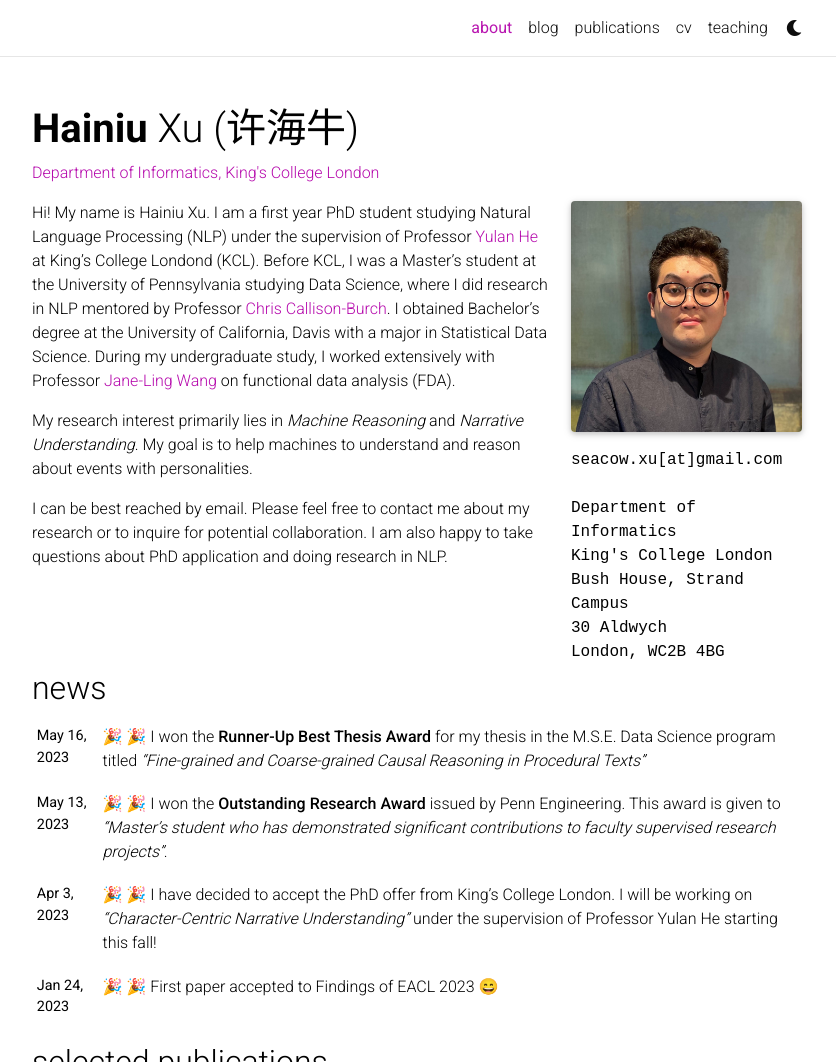
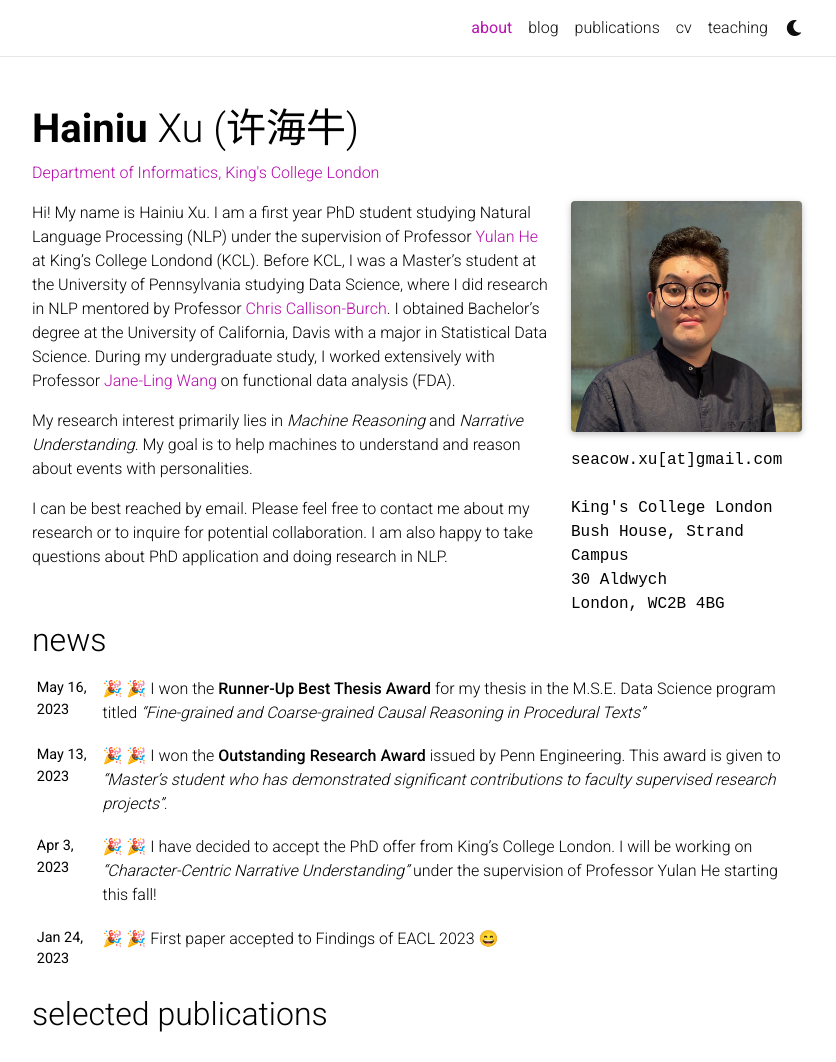
Before and after one commit to SeacowX/SeacowX.github.io, a Jekyll site: the page built from _pages/about.md, in a window 1280 px wide and 1380 px high, cut to the strip 0-1062 px from the top of the window. Shown: the whole strip, without its empty margins (223-1059 px from the left). Built offline with Jekyll 4.4.1, drawn with Linux system fonts in a browser that asks for light colours; full-size pictures stand in for the smaller copies a plugin makes; emoji names are drawn with the system emoji font; comment, search, counter and statistics services are not loaded; a style sheet for code colours, icons or effects is not loaded.

```diff
--- a/_pages/about.md
+++ b/_pages/about.md
@@ -11,7 +11,6 @@
   address: >
     <p>seacow.xu[at]gmail.com</p>
     <br/>
-    <p>Department of Informatics</p>
     <p>King's College London</p>
     <p>Bush House, Strand Campus</p>
     <p>30 Aldwych</p>
```
